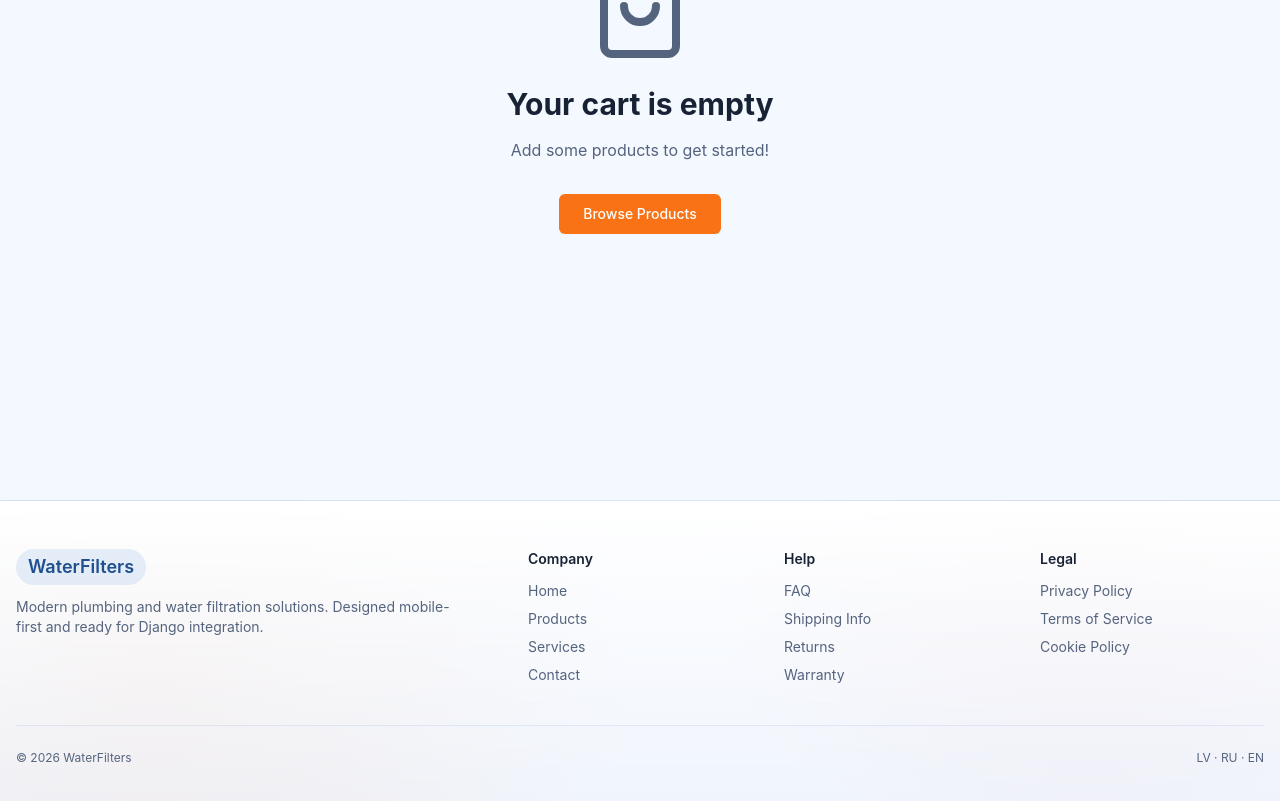
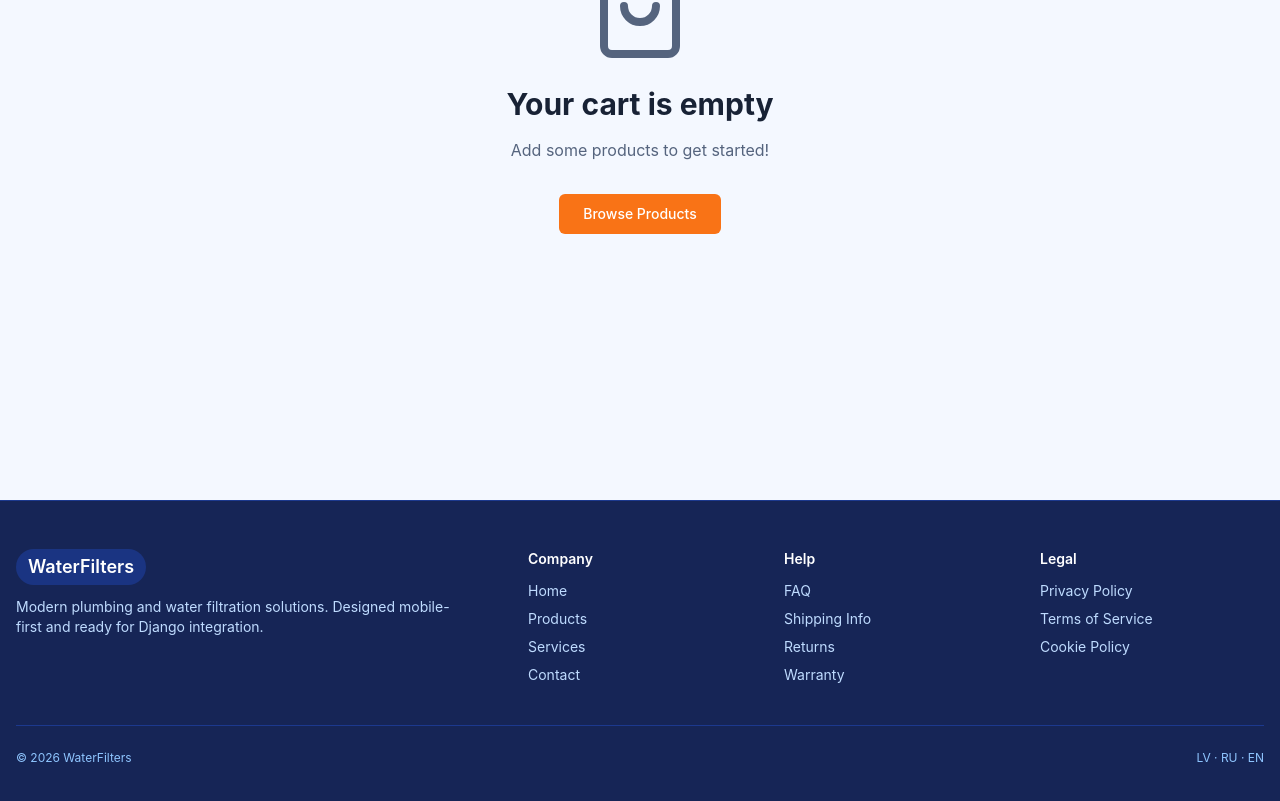
Before and after one commit to DaniilShamanov/UdensFiltriFrontend, a Next.js app: page /en/cart in a window 1280 px wide. Shown: the part 381-1182 px from the top of the page. Built offline with nearby package versions, Linux system fonts and the light colour scheme; no server answers.

Commit message:
style: change footer to dark blue theme

```diff
--- a/src/components/Footer.tsx
+++ b/src/components/Footer.tsx
@@ -5,69 +5,69 @@ export default async function Footer() {
   const t = await getTranslations('footer');
 
   return (
-    <footer className="border-t border-primary/10 bg-gradient-to-b from-card to-muted/30">
+    <footer className="border-t border-blue-900 bg-blue-950 text-blue-100">
       <div className="container mx-auto px-4 py-10 sm:py-12">
         <div className="grid grid-cols-1 gap-8 sm:grid-cols-2 lg:grid-cols-5">
           <div className="sm:col-span-2 lg:col-span-2">
-            <div className="inline-flex rounded-full bg-primary/10 px-3 py-1 text-lg font-semibold text-secondary">{t('brand')}</div>
-            <p className="mt-3 text-sm text-muted-foreground max-w-md">
+            <div className="inline-flex rounded-full bg-blue-900/80 px-3 py-1 text-lg font-semibold text-white">{t('brand')}</div>
+            <p className="mt-3 max-w-md text-sm text-blue-200">
               {t('description')}
             </p>
           </div>
 
           <div>
-            <div className="text-sm font-semibold">{t('company')}</div>
-            <ul className="mt-3 space-y-2 text-sm text-muted-foreground">
+            <div className="text-sm font-semibold text-white">{t('company')}</div>
+            <ul className="mt-3 space-y-2 text-sm text-blue-200">
               <li>
-                <Link className="hover:text-foreground" href="/">{t('home')}</Link>
+                <Link className="hover:text-white" href="/">{t('home')}</Link>
               </li>
               <li>
-                <Link className="hover:text-foreground" href="/products">{t('products')}</Link>
+                <Link className="hover:text-white" href="/products">{t('products')}</Link>
               </li>
               <li>
-                <Link className="hover:text-foreground" href="/services">{t('services')}</Link>
+                <Link className="hover:text-white" href="/services">{t('services')}</Link>
               </li>
               <li>
-                <Link className="hover:text-foreground" href="/contact">{t('contact')}</Link>
+                <Link className="hover:text-white" href="/contact">{t('contact')}</Link>
               </li>
             </ul>
           </div>
 
           <div>
-            <div className="text-sm font-semibold">{t('help')}</div>
-            <ul className="mt-3 space-y-2 text-sm text-muted-foreground">
+            <div className="text-sm font-semibold text-white">{t('help')}</div>
+            <ul className="mt-3 space-y-2 text-sm text-blue-200">
               <li>
-                <Link className="hover:text-foreground" href="/info/faq">{t('faq')}</Link>
+                <Link className="hover:text-white" href="/info/faq">{t('faq')}</Link>
               </li>
               <li>
-                <Link className="hover:text-foreground" href="/info/shipping">{t('shipping')}</Link>
+                <Link className="hover:text-white" href="/info/shipping">{t('shipping')}</Link>
               </li>
               <li>
-                <Link className="hover:text-foreground" href="/info/returns">{t('returns')}</Link>
+                <Link className="hover:text-white" href="/info/returns">{t('returns')}</Link>
               </li>
               <li>
-                <Link className="hover:text-foreground" href="/info/warranty">{t('warranty')}</Link>
+                <Link className="hover:text-white" href="/info/warranty">{t('warranty')}</Link>
               </li>
             </ul>
           </div>
 
           <div>
-            <div className="text-sm font-semibold">{t('legal')}</div>
-            <ul className="mt-3 space-y-2 text-sm text-muted-foreground">
+            <div className="text-sm font-semibold text-white">{t('legal')}</div>
+            <ul className="mt-3 space-y-2 text-sm text-blue-200">
               <li>
-                <Link className="hover:text-foreground" href="/info/privacy">{t('privacy')}</Link>
+                <Link className="hover:text-white" href="/info/privacy">{t('privacy')}</Link>
               </li>
               <li>
-                <Link className="hover:text-foreground" href="/info/terms">{t('terms')}</Link>
+                <Link className="hover:text-white" href="/info/terms">{t('terms')}</Link>
               </li>
               <li>
-                <Link className="hover:text-foreground" href="/info/cookies">{t('cookies')}</Link>
+                <Link className="hover:text-white" href="/info/cookies">{t('cookies')}</Link>
               </li>
             </ul>
           </div>
         </div>
 
-        <div className="mt-10 flex flex-col gap-2 border-t border-primary/10 pt-6 text-xs text-muted-foreground sm:flex-row sm:items-center sm:justify-between">
+        <div className="mt-10 flex flex-col gap-2 border-t border-blue-900 pt-6 text-xs text-blue-300 sm:flex-row sm:items-center sm:justify-between">
           <div>{t('copyright', { year: new Date().getFullYear() })}</div>
           <div>{t('languages')}</div>
         </div>
```
